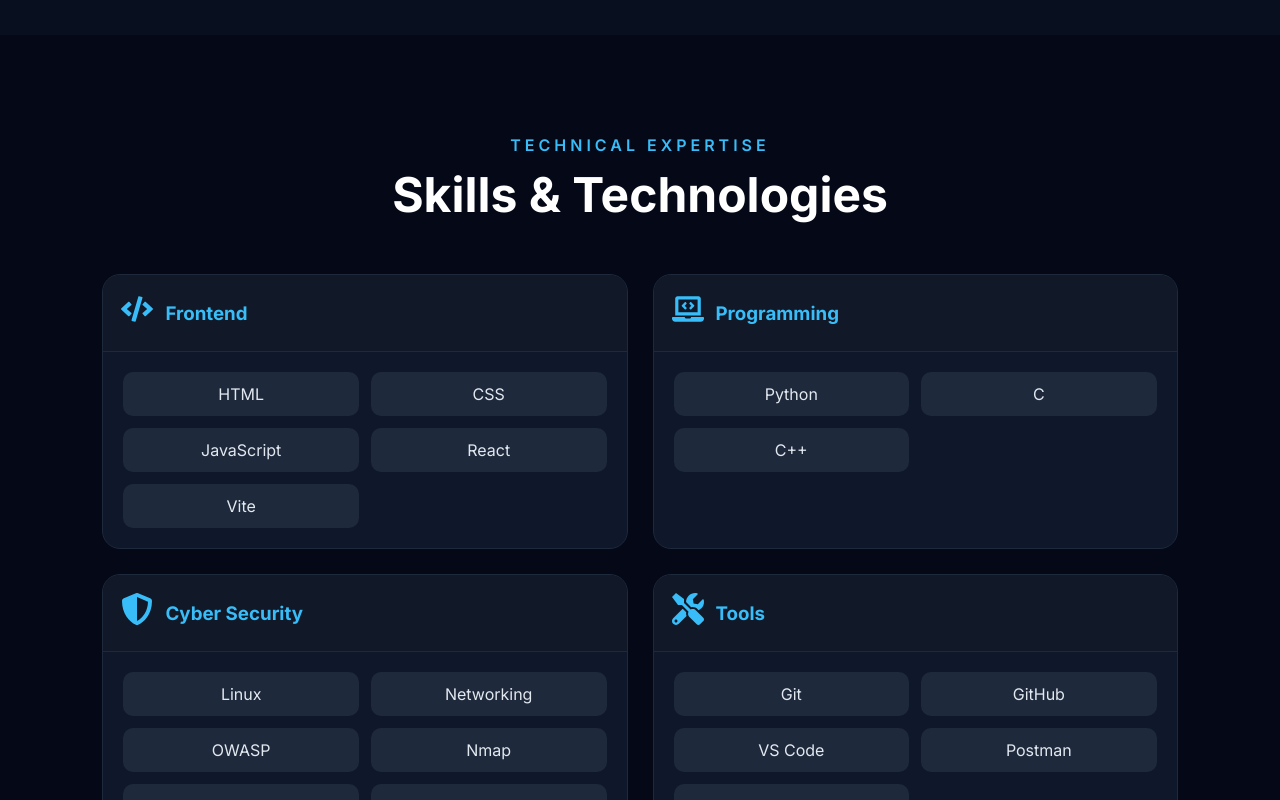
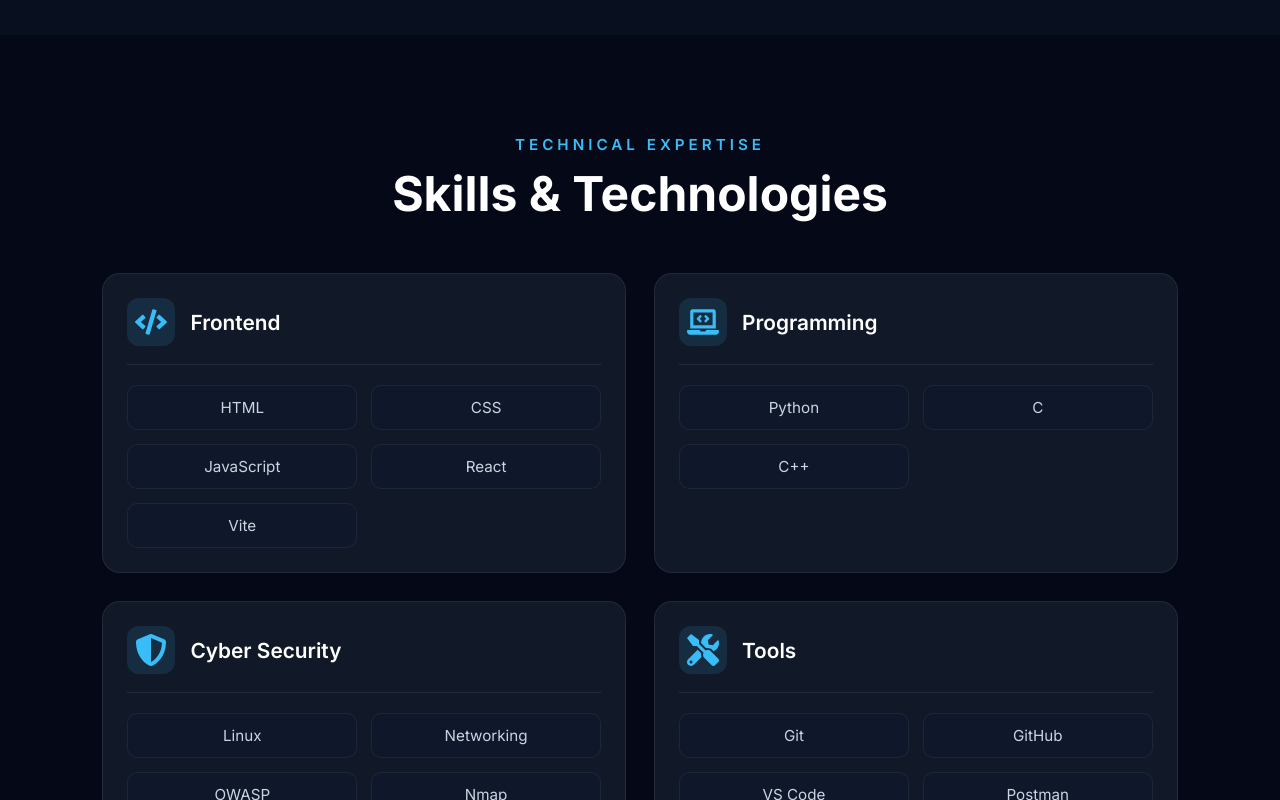
Before and after one commit to avinashk08408/aviportfolio.github.io, a React (Vite) app: page / in a window 1280 px wide. Shown: the part 1760-2560 px from the top of the page. Built offline with nearby package versions, Linux system fonts and the light colour scheme.

Commit message:
Refactor Skills.css for improved styling and layout

```diff
--- a/src/components/Skills/Skills.css
+++ b/src/components/Skills/Skills.css
@@ -3,80 +3,122 @@
 background:#050816;
 }
 
-.dashboard-title{
+.section-heading{
 text-align:center;
+margin-bottom:60px;
+}
+
+.section-heading p{
+color:#38bdf8;
+font-size:.95rem;
+letter-spacing:4px;
+font-weight:600;
+text-transform:uppercase;
+}
+
+.section-heading h2{
 color:#fff;
-font-size:2.8rem;
-margin-bottom:50px;
+font-size:3rem;
+margin-top:12px;
 }
 
 .dashboard{
 display:grid;
 grid-template-columns:repeat(2,1fr);
-gap:25px;
+gap:28px;
 }
 
 .panel{
-background:#0f172a;
-border:1px solid #1e293b;
+background:#111827;
+border:1px solid rgba(255,255,255,.08);
 border-radius:18px;
-overflow:hidden;
-transition:.3s;
+padding:24px;
+transition:.35s;
 }
 
 .panel:hover{
 transform:translateY(-8px);
-box-shadow:0 0 30px rgba(56,189,248,.25);
 border-color:#38bdf8;
+box-shadow:0 15px 40px rgba(56,189,248,.18);
 }
 
 .panel-header{
-background:#111827;
-padding:18px;
 display:flex;
 align-items:center;
-gap:12px;
-border-bottom:1px solid #1e293b;
+gap:15px;
+padding-bottom:18px;
+margin-bottom:20px;
+border-bottom:1px solid rgba(255,255,255,.08);
 }
 
-.panel-header span{
-font-size:1.5rem;
+.icon{
+width:48px;
+height:48px;
+display:flex;
+align-items:center;
+justify-content:center;
+background:#38bdf820;
+color:#38bdf8;
+font-size:1.3rem;
+border-radius:12px;
 }
 
 .panel-header h3{
-color:#38bdf8;
+color:#fff;
+font-size:1.3rem;
+font-weight:600;
 }
 
 .panel-body{
-padding:20px;
 display:grid;
 grid-template-columns:repeat(2,1fr);
-gap:12px;
+gap:14px;
 }
 
 .item{
-background:#1e293b;
+background:#0f172a;
+border:1px solid rgba(255,255,255,.06);
+border-radius:10px;
 padding:12px;
-border-radius:10px;
 text-align:center;
-color:#e2e8f0;
+color:#cbd5e1;
+font-size:.95rem;
 transition:.3s;
 }
 
 .item:hover{
 background:#38bdf8;
 color:#050816;
-transform:scale(1.05);
+transform:translateY(-3px);
+font-weight:600;
 }
 
-@media(max-width:768px){
+@media(max-width:900px){
 
 .dashboard{
 grid-template-columns:1fr;
 }
 
+}
+
+@media(max-width:600px){
+
+.skills{
+padding:80px 20px;
+}
+
+.section-heading h2{
+font-size:2.2rem;
+}
+
 .panel-body{
-grid-template-columns:repeat(2,1fr);
+grid-template-columns:1fr 1fr;
+gap:10px;
+}
+
+.item{
+font-size:.85rem;
+padding:10px;
 }
 
 }
```
